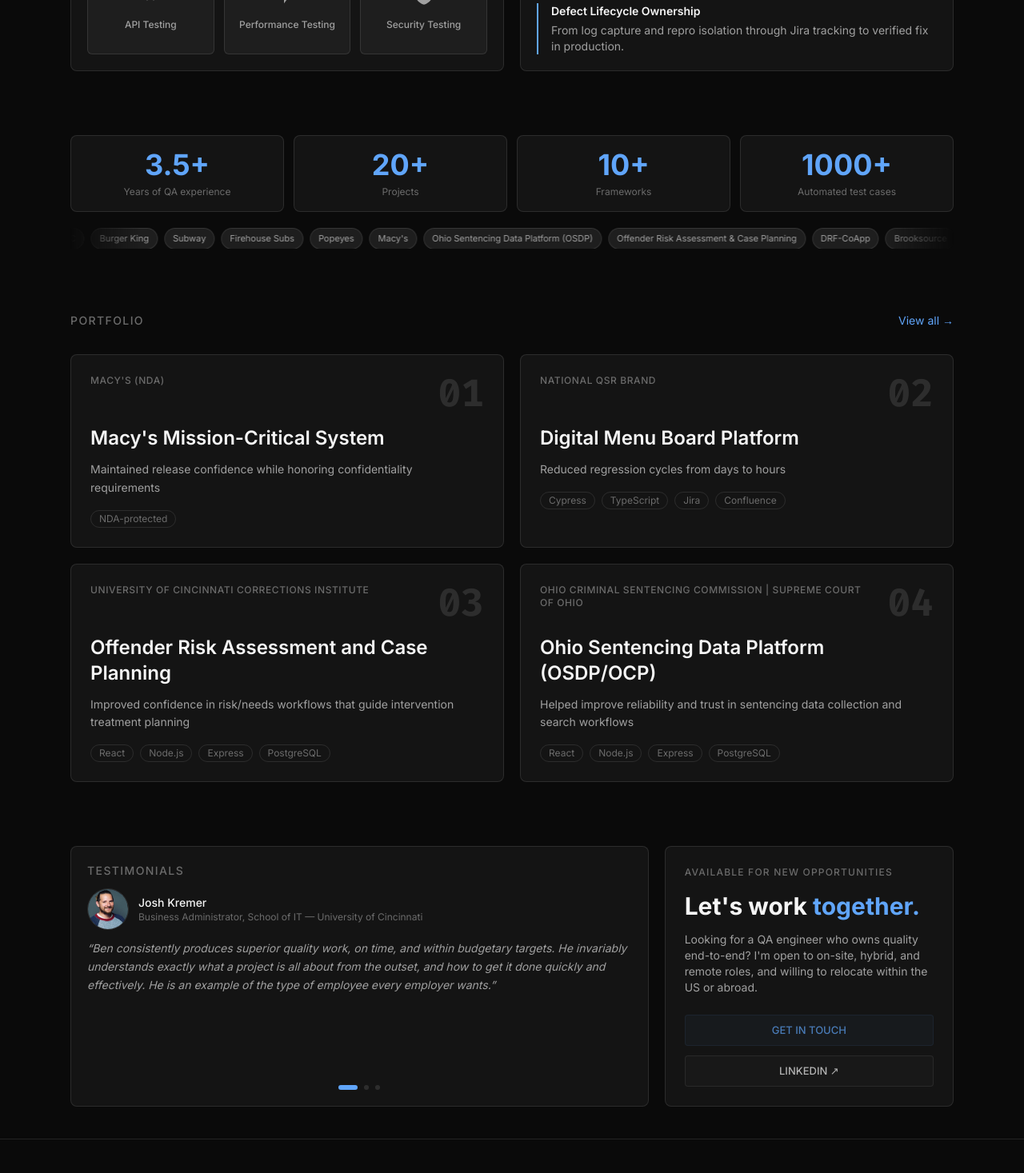
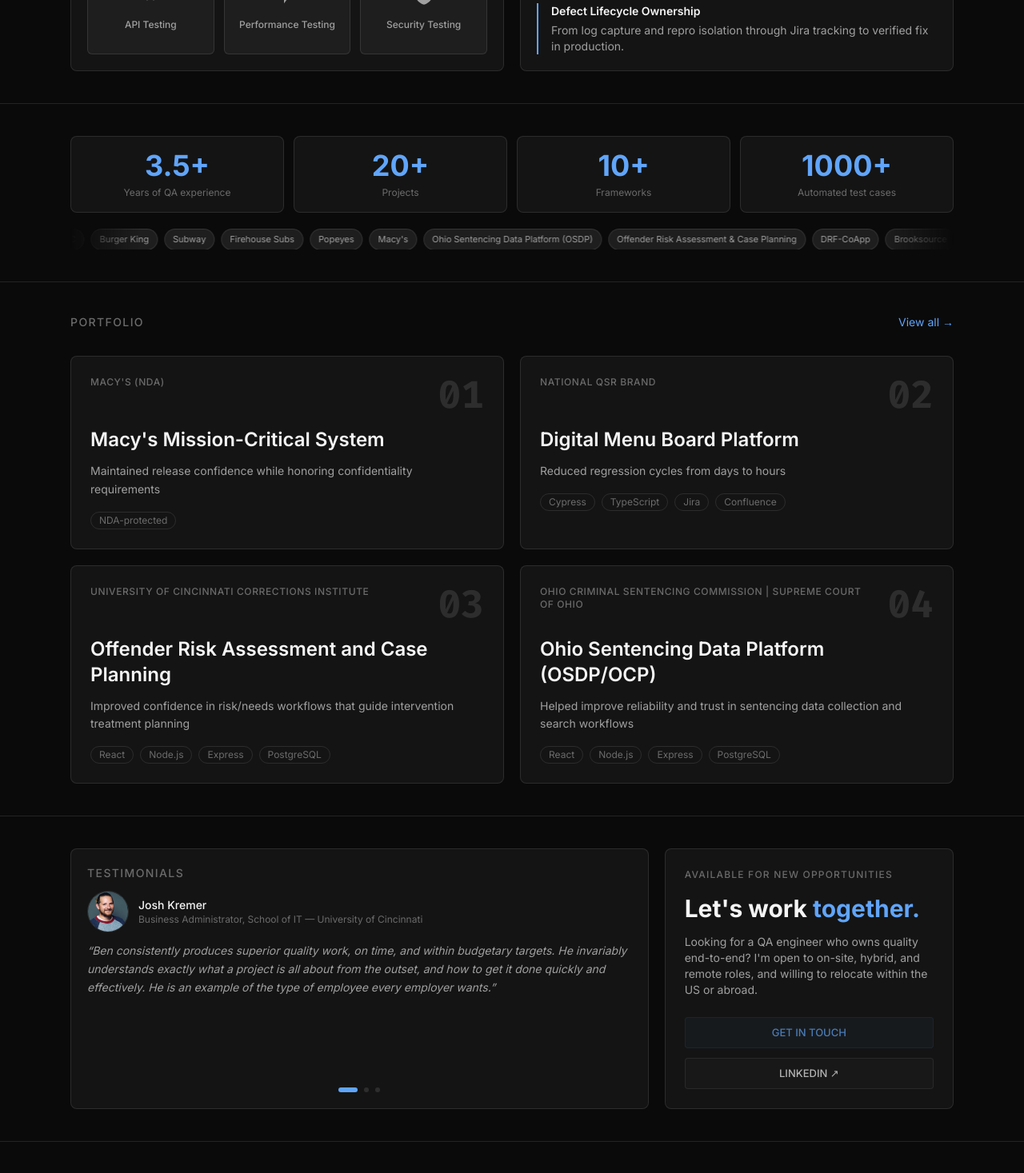
Before and after one commit to LostInTyping/BuildVerified, a Next.js app: page / in a window 1280 px wide. Shown: the part 1040-2507 px from the top of the page at 80% size. Built offline with nearby package versions, Linux system fonts and the light colour scheme.

Commit message:
style: add section dividers between homepage sections

```diff
--- a/src/components/home/bottom-section.tsx
+++ b/src/components/home/bottom-section.tsx
@@ -4,7 +4,7 @@ import { TestimonialCarousel } from "@/components/home/testimonial-carousel";
 
 export function BottomSection() {
   return (
-    <section>
+    <section className="border-t border-border">
       <div className="mx-auto max-w-6xl px-6 py-8 md:py-10">
         <div className="grid gap-5 lg:grid-cols-[2fr_1fr]">
           {/* Testimonials */}
--- a/src/components/home/featured-portfolio.tsx
+++ b/src/components/home/featured-portfolio.tsx
@@ -14,7 +14,7 @@ export function FeaturedPortfolio() {
     ).slice(0, 4);
 
   return (
-    <section>
+    <section className="border-t border-border">
       <div className="mx-auto max-w-6xl px-6 py-8 md:py-10">
         <FadeIn>
           <div className="flex items-center justify-between">
--- a/src/components/home/stats-section.tsx
+++ b/src/components/home/stats-section.tsx
@@ -30,7 +30,7 @@ const labelClassName = "mt-1.5 text-xs text-text-muted";
 
 export function StatsSection() {
   return (
-    <section>
+    <section className="border-t border-border">
       <div className="mx-auto max-w-6xl px-6 py-8 md:py-10">
         <div className="grid grid-cols-2 gap-3 md:grid-cols-4">
           {stats.map((stat, i) => (
```
